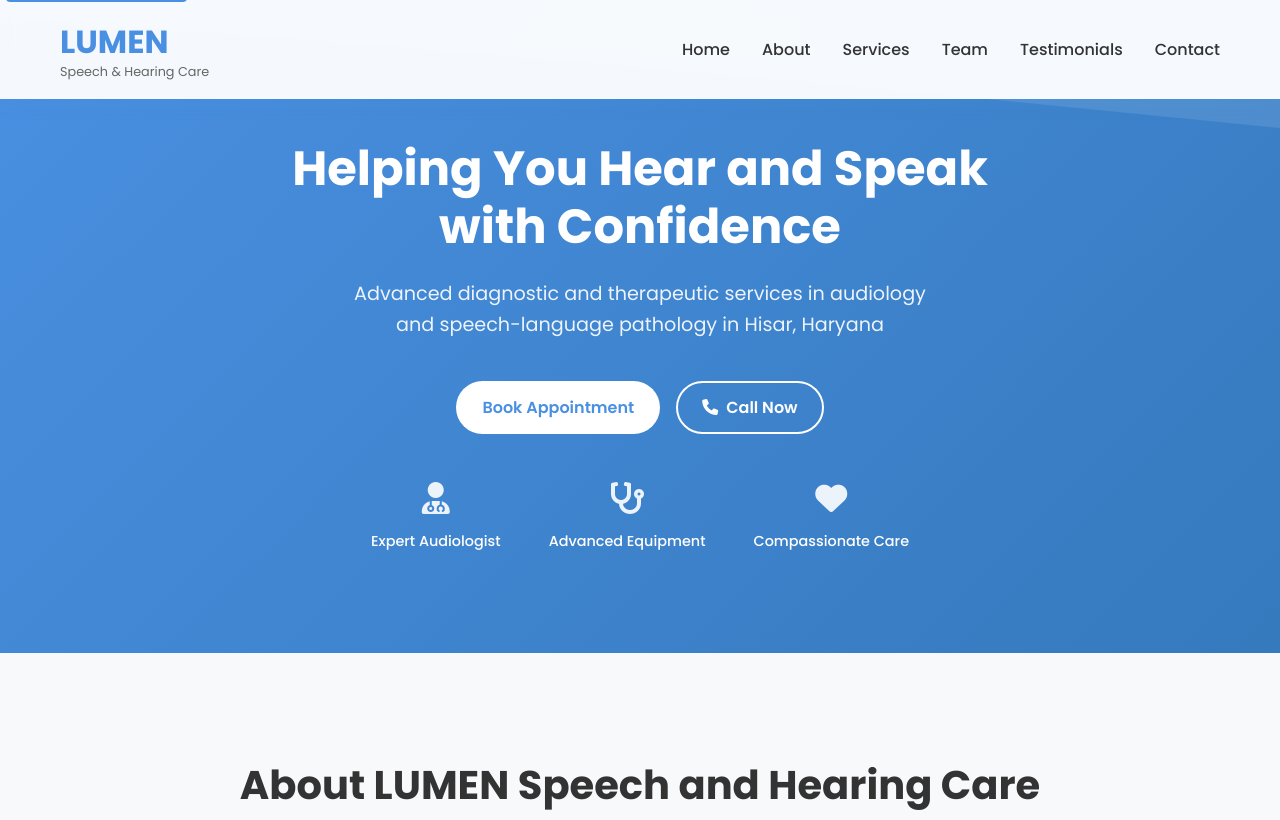
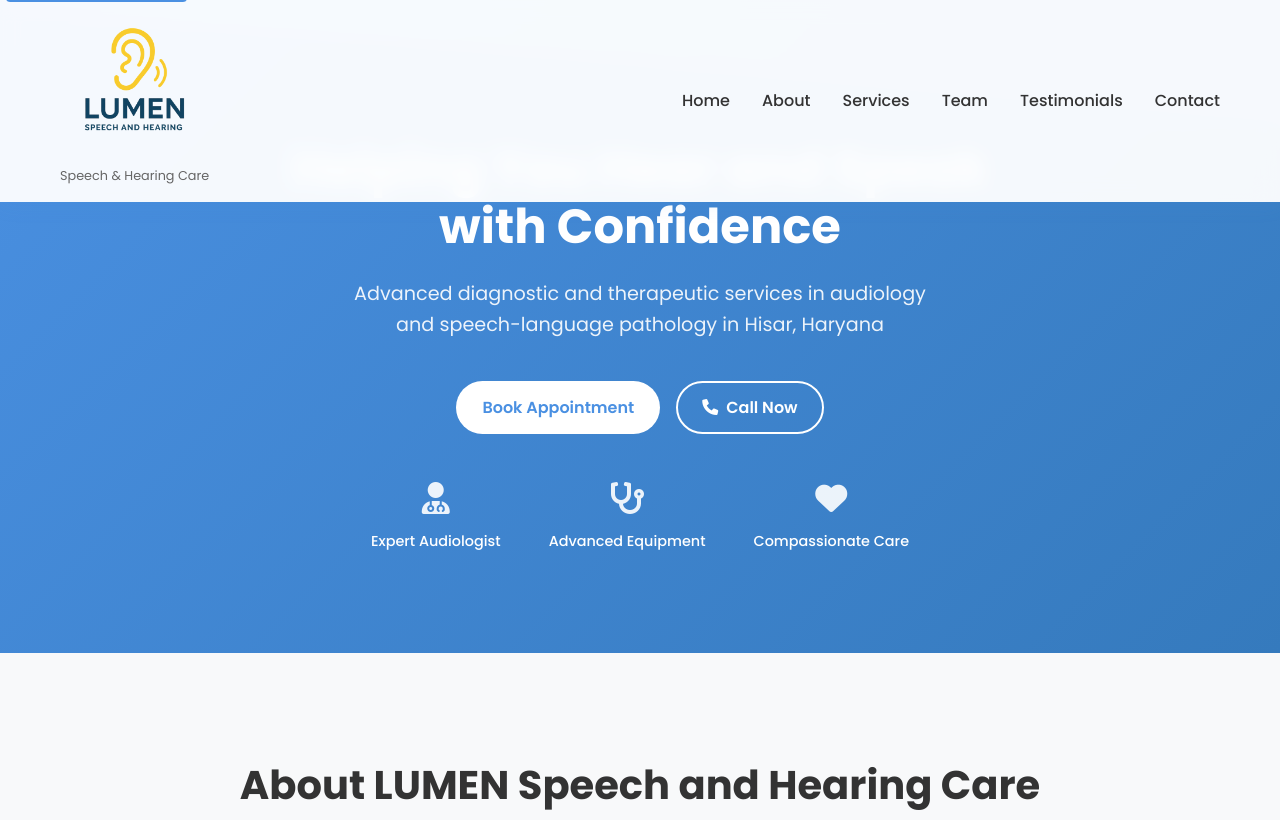
Before and after one commit to lumenhear/speechcare, a plain HTML site: page index.html in a window 1280 px wide. Shown: the top 820 px of the page. Drawn offline with Linux system fonts and the light colour scheme.

Commit message:
Update and rename lumen-index.html to index.html

```diff
--- a/lumen-index.html
+++ b/index.html
@@ -15,9 +15,9 @@
     <header class="header">
         <div class="container">
             <div class="nav-brand">
-                <h1 class="logo">LUMEN</h1>
-                <span class="tagline-small">Speech & Hearing Care</span>
-            </div>
+    <img src="logo.png" alt="LUMEN Speech and Hearing Care Logo" class="logo-img" width="150">
+    <span class="tagline-small">Speech & Hearing Care</span>
+</div>
             <nav class="nav">
                 <ul class="nav-list" id="nav-list">
                     <li><a href="#home">Home</a></li>
```
